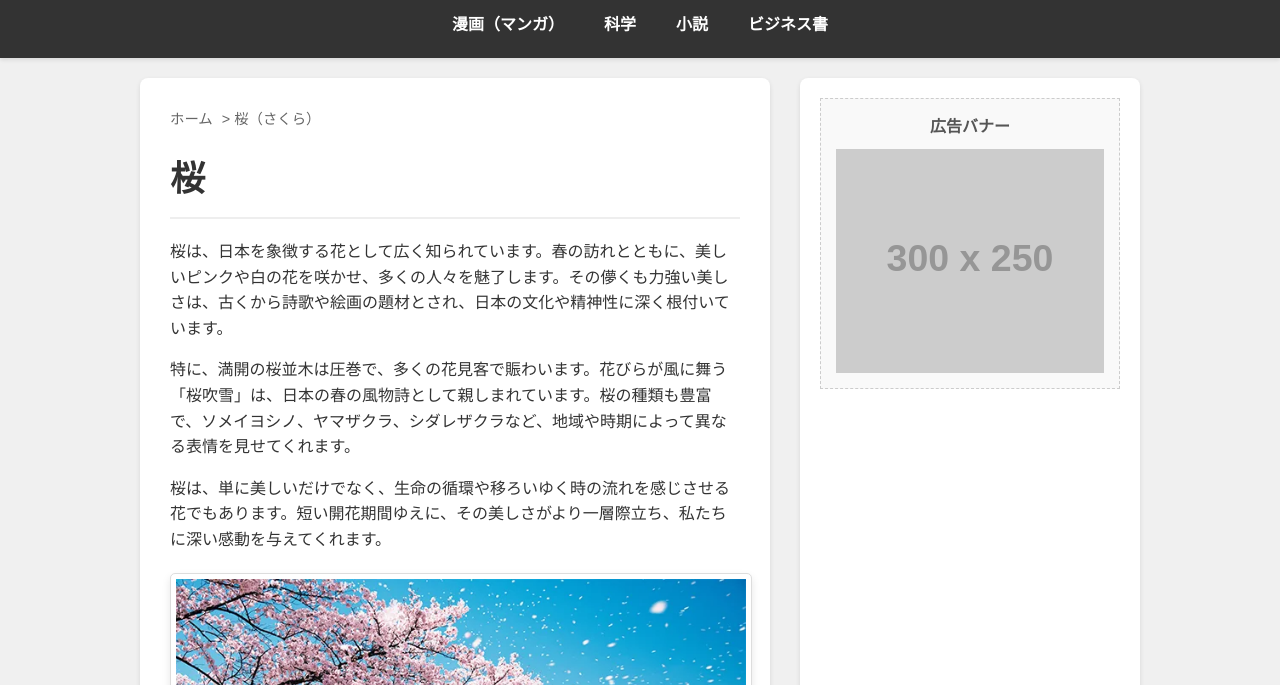
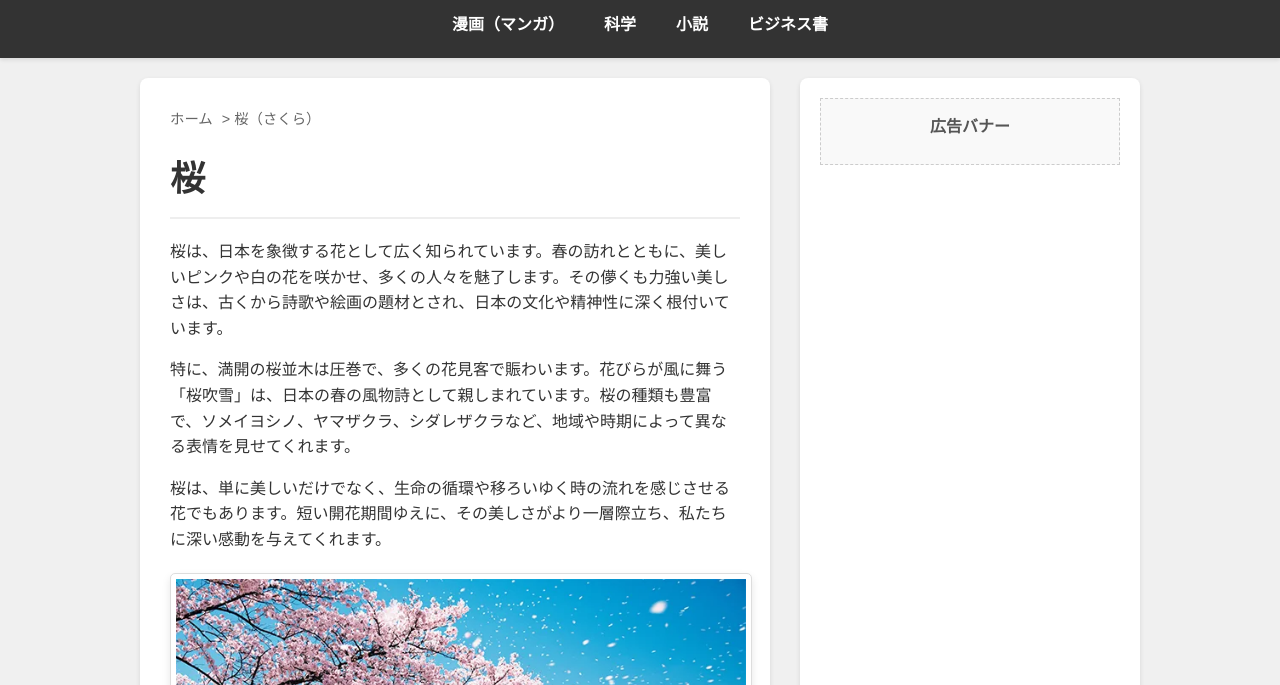
Before and after one commit to tokorozaki-t/onboarding-test-site, a plain HTML site: page index.html in a window 1280 px wide. Shown: the part 115-800 px from the top of the page. Drawn offline with Linux system fonts and the light colour scheme; placeholder pictures from the web are drawn by us.

Commit message:
Update index.html

```diff
--- a/index.html
+++ b/index.html
@@ -44,10 +44,11 @@
         <aside class="sidebar">
             <div class="banner-area">
                 <p>広告バナー</p>
-                <img src="https://via.placeholder.com/300x250?text=AD+Banner" alt="広告バナー" class="ad-banner">
-            </div>
+                <div class="uz-onboarding-test-site uz-ny" data-uz-url="%%PATTERN:url%%"></div>
+                </div>
         </aside>
     </div>
 
-</body>
+    <script async type="text/javascript" src="https://dev-speee-ad.akamaized.net/tag/onboarding-test-site/js/outer-frame.min.js" charset="utf-8"></script>
+    </body>
 </html>
```
